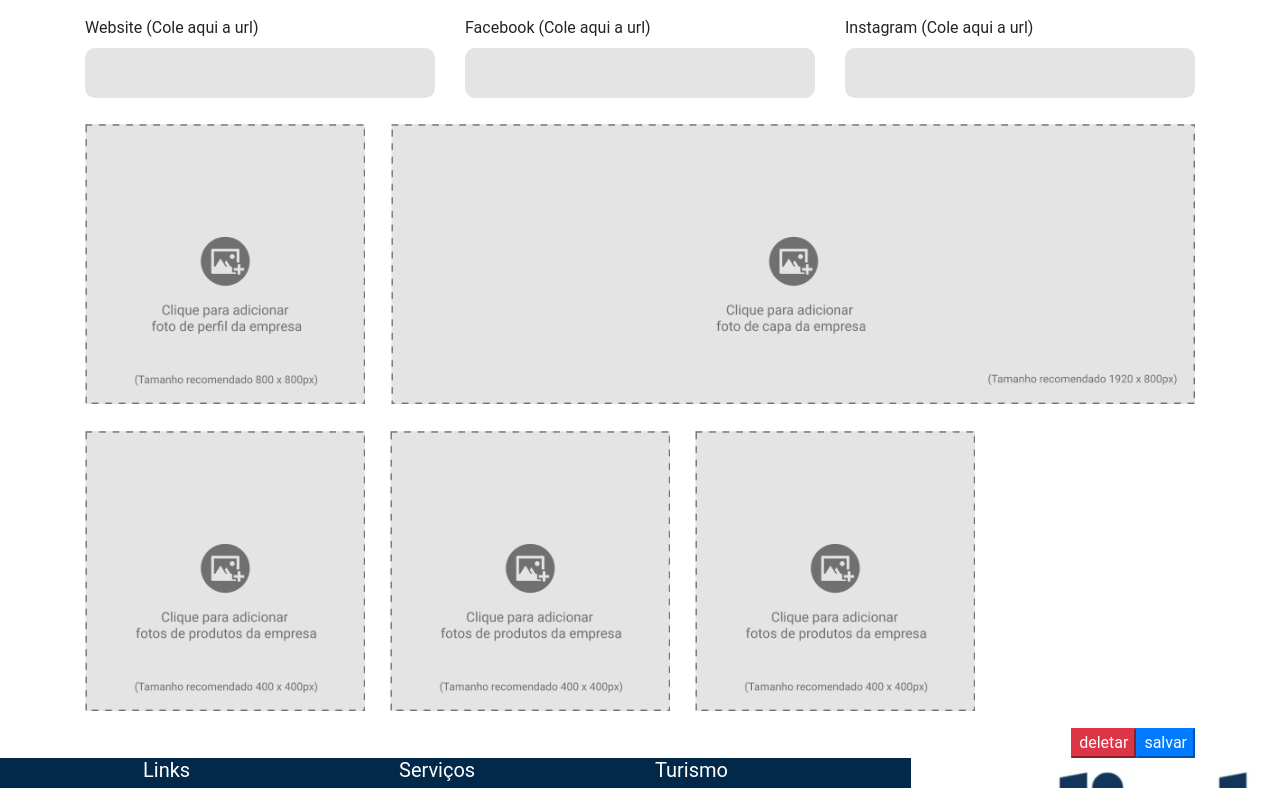
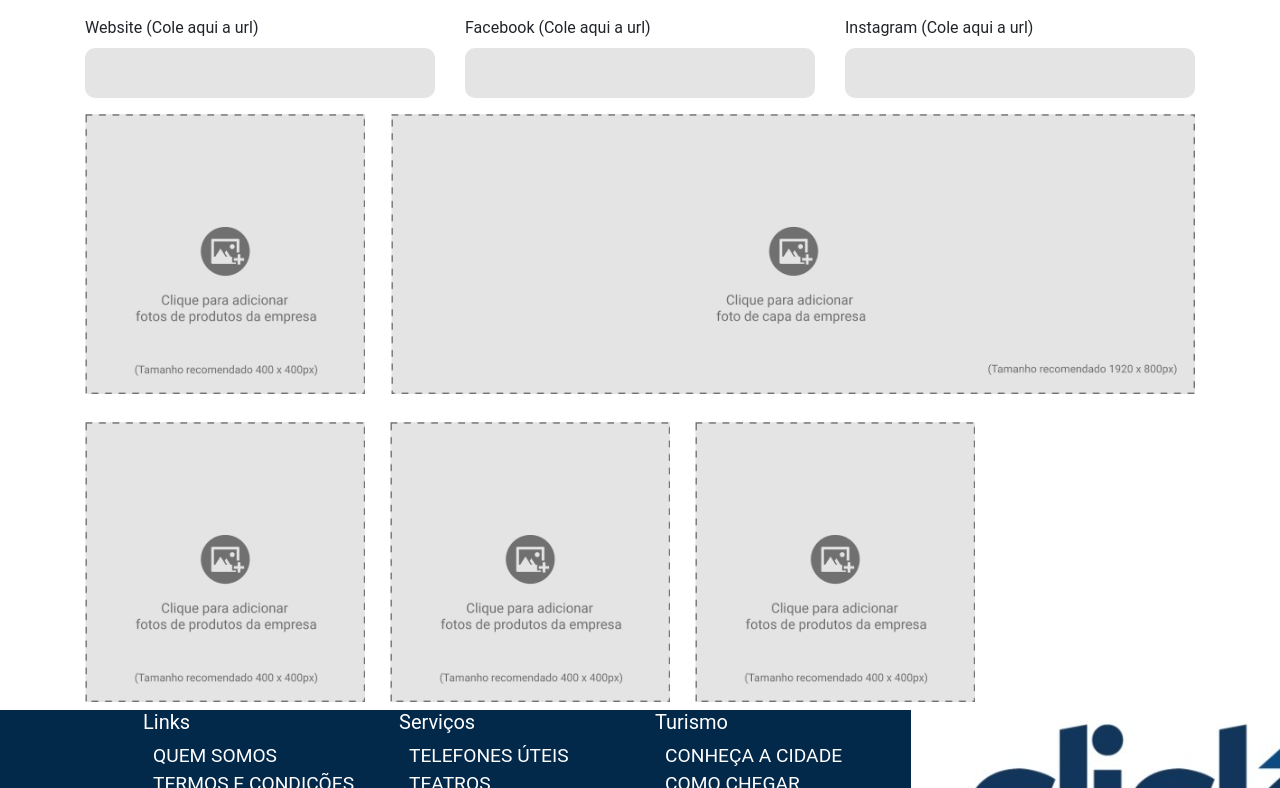
Before and after one commit to Thiagodoy/clicktop-frontend, a Vue app in the folder click-top-front/: page / in a window 1280 px wide. Shown: the part 1032-1820 px from the top of the page. Built offline with nearby package versions, Linux system fonts and the light colour scheme.

Commit message:
começo component imagem

```diff
--- /dev/null
+++ b/click-top-front/src/components/image/input-image.js
@@ -0,0 +1,32 @@
+export default {
+  data() {
+    return {
+      image: undefined
+    }
+  },
+  methods: {
+    onFileChange(e) {
+      console.log(e);
+      var files = e.target.files || e.dataTransfer.files;
+      if (!files.length)
+      return;
+      this.createImage(files[0]);
+    },
+    createImage(file) {
+      console.log(file);
+      var image = new Image();
+      var reader = new FileReader();
+      var vm = this;
+
+      reader.onload = (e) => {
+        vm.image = e.target.result;
+        // this.upCover();
+      };
+      reader.readAsDataURL(file);
+      console.log(file);
+    },
+    removeImage: function (e) {
+      this.image = '';
+    }
+  }
+}
--- /dev/null
+++ b/click-top-front/src/components/image/input-image.vue
@@ -0,0 +1,20 @@
+<template>
+  <div class="inline">
+    <div v-if="!image">
+      <label for="image">
+        <img class="company-cover" src="../../assets/img/produtoempresa.png"/>
+      </label>
+      <!-- <div class="upload-btn-wrapper text-center"> -->
+        <input type="file" @change="onFileChange" id="image">
+      <!-- </div> -->
+    </div>
+    <div v-else>
+      <img class="company-cover" v-bind:src="image" v-model="image"/>
+      <button class="btn btn-danger center upper" @click="removeImage">
+        <i class="icon-trash"></i>
+        Remover foto
+      </button>
+    </div>
+  </div>
+</template>
+<script src="./input-image.js"></script>
--- a/click-top-front/src/pages/account/company/register-company.js
+++ b/click-top-front/src/pages/account/company/register-company.js
@@ -1,4 +1,5 @@
 import CompanyService from '../../../services/company';
+import InputImage from '../../../components/image/input-image.vue';
 
 export default {
   data() {
@@ -21,6 +22,11 @@ export default {
         // insta: undefined,
         // whats: undefined
       },
+      fileProfile: undefined,
+      fileCover: undefined,
+      fileProduct1: undefined,
+      fileProduct2: undefined,
+      fileProduct3: undefined,
       loading: false
     }
   },
@@ -49,5 +55,31 @@ export default {
         console.log(err, ' err')
       )
     },
-  }
+    onFileChange(e) {
+      console.log(e);
+      var files = e.target.files || e.dataTransfer.files;
+      if (!files.length)
+      return;
+      this.createImage(files[0]);
+    },
+    createImage(file) {
+      console.log(file);
+      var image = new Image();
+      var reader = new FileReader();
+      var vm = this;
+
+      reader.onload = (e) => {
+        vm.image = e.target.result;
+        // this.upCover();
+      };
+      reader.readAsDataURL(file);
+      console.log(file);
+    },
+    removeImage: function (e) {
+      this.image = '';
+    }
+  },
+  components: {
+      InputImage
+  },
 }
--- a/click-top-front/src/pages/account/company/register-company.vue
+++ b/click-top-front/src/pages/account/company/register-company.vue
@@ -127,67 +127,34 @@
         </div>
 
 
-        <div class="company-box-img">
-          <div class="inline">
-            <div>
-              <img class="book-cover" src="../../../assets/img/perfilempresa.png"/>
-              <div class="upload-btn-wrapper text-center">
-                <input type="file" @change="onFileChange" >
-              </div>
+        <div class="company-box-img margin-b20">
+          <input-image></input-image>
+
+          <div class="inline float-right">
+            <div v-if="!fileCover">
+              <label for="file-cover">
+                <img class="company-cover" src="../../../assets/img/capaempresa.png"/>
+              </label>
+              <!-- <div class="upload-btn-wrapper text-center"> -->
+                <input type="file" @change="onFileChange" id="file-cover">
+              <!-- </div> -->
             </div>
-            <!-- <div v-else>
-              <img class="book-cover" v-bind:src="image" v-model="image"/>
+            <div v-else>
+              <img class="company-cover" v-bind:src="image" v-model="fileCover"/>
               <button class="btn btn-danger center upper" @click="removeImage">
                 <i class="icon-trash"></i>
                 Remover foto
               </button>
-            </div> -->
-          </div>
-
-          <div class="inline float-right">
-            <div>
-              <img class="book-cover" src="../../../assets/img/capaempresa.png"/>
-              <div class="upload-btn-wrapper text-center">
-                <input type="file" @change="onFileChange" >
-              </div>
             </div>
           </div>
         </div>
 
         <div class="product-box-img">
-          <div class="inline">
-            <div>
-              <img class="book-cover" src="../../../assets/img/produtoempresa.png"/>
-              <div class="upload-btn-wrapper text-center">
-                <input type="file" @change="onFileChange" >
-              </div>
-            </div>
-          </div>
+          <input-image></input-image>
 
-          <div class="inline">
-            <div>
-              <img class="book-cover" src="../../../assets/img/produtoempresa.png"/>
-              <div class="upload-btn-wrapper text-center">
-                <input type="file" @change="onFileChange" >
-              </div>
-            </div>
-          </div>
+          <input-image></input-image>
 
-          <div class="inline">
-            <div>
-              <img class="book-cover" src="../../../assets/img/produtoempresa.png"/>
-              <div class="upload-btn-wrapper text-center">
-                <input type="file" @change="onFileChange" >
-              </div>
-            </div>
-          </div>
-        </div>
-
-        <div class="row">
-          <div class="text-right col">
-            <button class="btn-danger" type="button" name="button">deletar</button>
-            <button class="btn-primary" type="button" name="button" @click="saveCompany()">salvar</button>
-          </div>
+          <input-image></input-image>
         </div>
 
       </form>
@@ -195,35 +162,15 @@
   </div>
 </template>
 <style scoped lang="scss">
-  .company-box-img {
-    img {
-      height: 280px;
-      width: auto;
-    }
+
+
+  .company-cover {
+    display:                            block;
+    /* margin:                             10px auto; */
+    height:                             280px;
+    /* width:                              100%; */
   }
-
-  .product-box-img {
-    img {
-      height: 280px;
-      width: auto;
-      margin-right: 25px;
-    }
-    .inline {
-      &:last-child {
-        img {
-          margin-right: 0;
-        }
-      }
-    }
-  }
-
-  .book-cover {
-    display:                            block;
-    margin:                             10px auto;
-    /* height:                             302px; */
-    width:                              100%;
-  }
-  .upload-btn-wrapper {
+  /* .upload-btn-wrapper {
     position:                           relative;
     overflow:                           hidden;
     &:hover .btn-primary,
@@ -242,7 +189,7 @@
     left:                               0;
     top:                                0;
     opacity:                            0;
-    height:                             100%;
-  }
+    height:                             280px;
+  } */
 </style>
 <script src="./register-company.js"></script>
--- a/click-top-front/src/styles/global/_forms.scss
+++ b/click-top-front/src/styles/global/_forms.scss
@@ -102,3 +102,33 @@ h1 {
     }
   }
 }
+
+.company-box-img,
+.product-box-img {
+  input {
+    display: none;
+  }
+  img {
+    height: 280px;
+    width: auto;
+    cursor: pointer;
+    @include                            transition(.3s);
+    &:hover,
+    &:focus {
+      transform: scale(1.02);
+    }
+  }
+}
+
+.product-box-img {
+  img {
+    margin-right: 25px;
+  }
+  .inline {
+    &:last-child {
+      img {
+        margin-right: 0;
+      }
+    }
+  }
+}
--- a/click-top-front/src/styles/global/_general.scss
+++ b/click-top-front/src/styles/global/_general.scss
@@ -4,6 +4,10 @@
 
 .no-margin {
   margin:                        0;
+}
+
+.margin-b20 {
+  margin-bottom:                 20px;
 }
 
 .margin-t10 {
```
